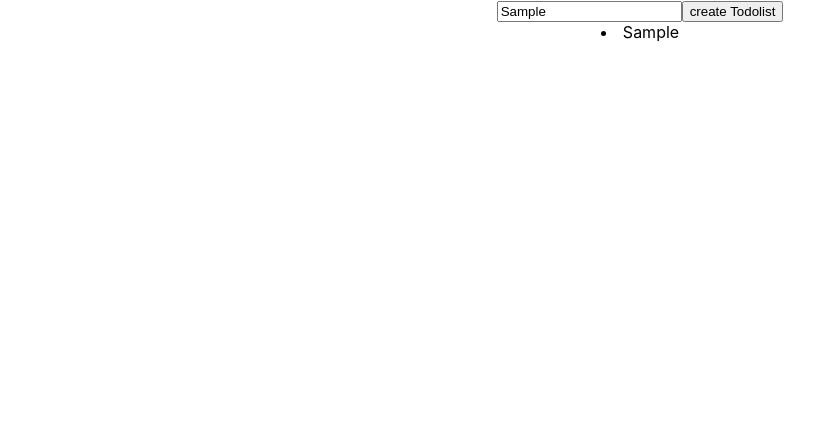
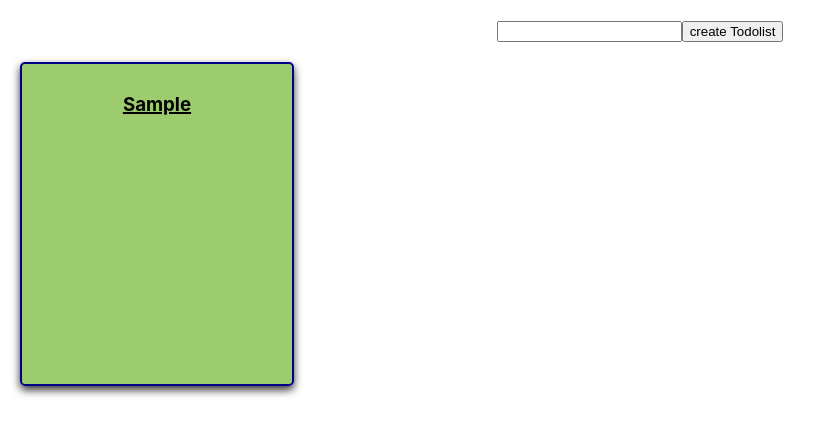
Before and after one commit to makishima44/todolist, a React (Create React App) app: page / in a window 1280 px wide. Both pictures are taken after typing "Sample" into the empty fields and a click on the button "create Todolist". Shown: the top 434 px of the page, without its empty margins (0-832 px from the left). Built offline with nearby package versions, Linux system fonts and the light colour scheme.

Commit message:
Начало работы с RTK

```diff
--- a/package.json
+++ b/package.json
@@ -3,6 +3,7 @@
   "version": "0.1.0",
   "private": true,
   "dependencies": {
+    "@reduxjs/toolkit": "^2.2.7",
     "@testing-library/jest-dom": "^5.14.1",
     "@testing-library/react": "^13.0.0",
     "@testing-library/user-event": "^13.2.1",
@@ -13,6 +14,7 @@
     "@types/uuid": "^10.0.0",
     "react": "^18.3.1",
     "react-dom": "^18.3.1",
+    "react-redux": "^9.1.2",
     "react-scripts": "5.0.1",
     "typescript": "^4.4.2",
     "uuid": "^10.0.0",
--- a/src/App.css
+++ /dev/null
@@ -1,3 +0,0 @@
-.App {
-  text-align: center;
-}
--- /dev/null
+++ b/src/App.module.css
@@ -0,0 +1,10 @@
+.App {
+  text-align: center;
+  padding: 20px;
+}
+
+.todolistBlock {
+  margin-top: 20px;
+  display: flex;
+  gap: 20px;
+}
--- a/src/App.tsx
+++ b/src/App.tsx
@@ -1,21 +1,33 @@
 import { useState } from "react";
-import "./App.css";
+import s from "./App.module.css";
 import { Input } from "./common/components/Input/Input";
 import { Button } from "./common/components/Button/Button";
 import { v1 } from "uuid";
+import { Todolist } from "./common/components/Todolist/Todolist";
+import { useDispatch, useSelector } from "react-redux";
+import { RootState } from "./redux/store";
+import { addTodolist } from "./redux/todolistsSlice";
 
-type TodolistProps = {
+export type Todolist = {
+  id: string;
+  name: string;
+  tasks: Task[];
+};
+
+export type Task = {
   id: string;
   name: string;
 };
 
 function App() {
-  const [todolists, setTodolist] = useState<TodolistProps[]>([]);
+  const dispatch = useDispatch();
+  const todolists = useSelector((state: RootState) => state.todolists);
+
   const [todolistName, setTodolistName] = useState("");
 
-  const addTodolist = () => {
-    const newTodolist = { id: v1(), name: todolistName };
-    setTodolist([newTodolist, ...todolists]);
+  const createTodolist = () => {
+    dispatch(addTodolist({ name: todolistName }));
+    setTodolistName("");
   };
 
   const handleInputChange = (event: React.ChangeEvent<HTMLInputElement>) => {
@@ -23,14 +35,14 @@ function App() {
   };
 
   return (
-    <div className="App">
+    <div className={s.App}>
       <div>
         <Input onChange={handleInputChange} value={todolistName} />
-        <Button name={"create Todolist"} onClick={addTodolist} />
+        <Button name={"create Todolist"} onClick={createTodolist} />
       </div>
-      <div>
+      <div className={s.todolistBlock}>
         {todolists.map((td) => {
-          return <li>{td.name}</li>;
+          return <Todolist name={td.name} todolistId={td.id} />;
         })}
       </div>
     </div>
--- /dev/null
+++ b/src/common/components/Todolist/Todolist.module.css
@@ -0,0 +1,17 @@
+.todolist {
+  border: 2px, solid, darkblue;
+  border-radius: 5px;
+  min-width: 250px;
+  min-height: 300px;
+  box-shadow: 0 4px 8px rgba(0, 0, 0, 0.8);
+  padding: 10px;
+  background-color: rgba(119, 185, 54, 0.721);
+}
+
+.todolistTitle {
+  text-decoration: underline;
+  text-decoration-thickness: 2px;
+}
+
+.taskBlock {
+}
--- /dev/null
+++ b/src/common/components/Todolist/Todolist.tsx
@@ -0,0 +1,24 @@
+import { Button } from "../Button/Button";
+import { Input } from "../Input/Input";
+import s from "./Todolist.module.css";
+
+type TodolistProps = {
+  name: string;
+  todolistId: string;
+};
+
+export const Todolist = ({
+  name,
+  todolistId,
+}:
+TodolistProps) => {
+  return (
+    <div className={s.todolist}>
+      <h3 className={s.todolistTitle}>{name}</h3>
+      <div className={s.taskBlock}>
+        {/* <Input value={taskName} onChange={onTaskChange} /> */}
+        {/* <Button name={"create Task"} onClick={addTask} /> */}
+      </div>
+    </div>
+  );
+};
--- a/src/index.tsx
+++ b/src/index.tsx
@@ -2,12 +2,16 @@ import React from "react";
 import ReactDOM from "react-dom/client";
 import "./index.css";
 import App from "./App";
+import { Provider } from "react-redux";
+import { store } from "./redux/store";
 
 const root = ReactDOM.createRoot(
   document.getElementById("root") as HTMLElement
 );
 root.render(
   <React.StrictMode>
-    <App />
+    <Provider store={store}>
+      <App />
+    </Provider>
   </React.StrictMode>
 );
--- /dev/null
+++ b/src/redux/store.ts
@@ -0,0 +1,12 @@
+import { configureStore } from "@reduxjs/toolkit";
+import { todolistsReducer } from "./todolistsSlice";
+export const store = configureStore({
+  reducer: {
+    todolists: todolistsReducer,
+    // tasks: tasksReducer,
+  },
+});
+
+// Типизация для Redux
+export type RootState = ReturnType<typeof store.getState>;
+export type AppDispatch = typeof store.dispatch;
--- /dev/null
+++ b/src/redux/todolistsSlice.ts
@@ -0,0 +1,25 @@
+import { createSlice, PayloadAction } from "@reduxjs/toolkit";
+import { v1 } from "uuid";
+
+type Todolist = {
+  id: string;
+  name: string;
+};
+
+const initialState: Todolist[] = [];
+
+const todolistsSlice = createSlice({
+  name: "todolists",
+  initialState,
+  reducers: {
+    addTodolist: (state, action: PayloadAction<{ name: string }>) => {
+      state.push({ id: v1(), name: action.payload.name });
+    },
+    removeTodolist: (state, action: PayloadAction<{ id: string }>) => {
+      return state.filter((todolist) => todolist.id !== action.payload.id);
+    },
+  },
+});
+
+export const { addTodolist, removeTodolist } = todolistsSlice.actions;
+export const todolistsReducer = todolistsSlice.reducer;
```
Also changed, not shown: 1 other file (tests, documents, lock files or other folders).
